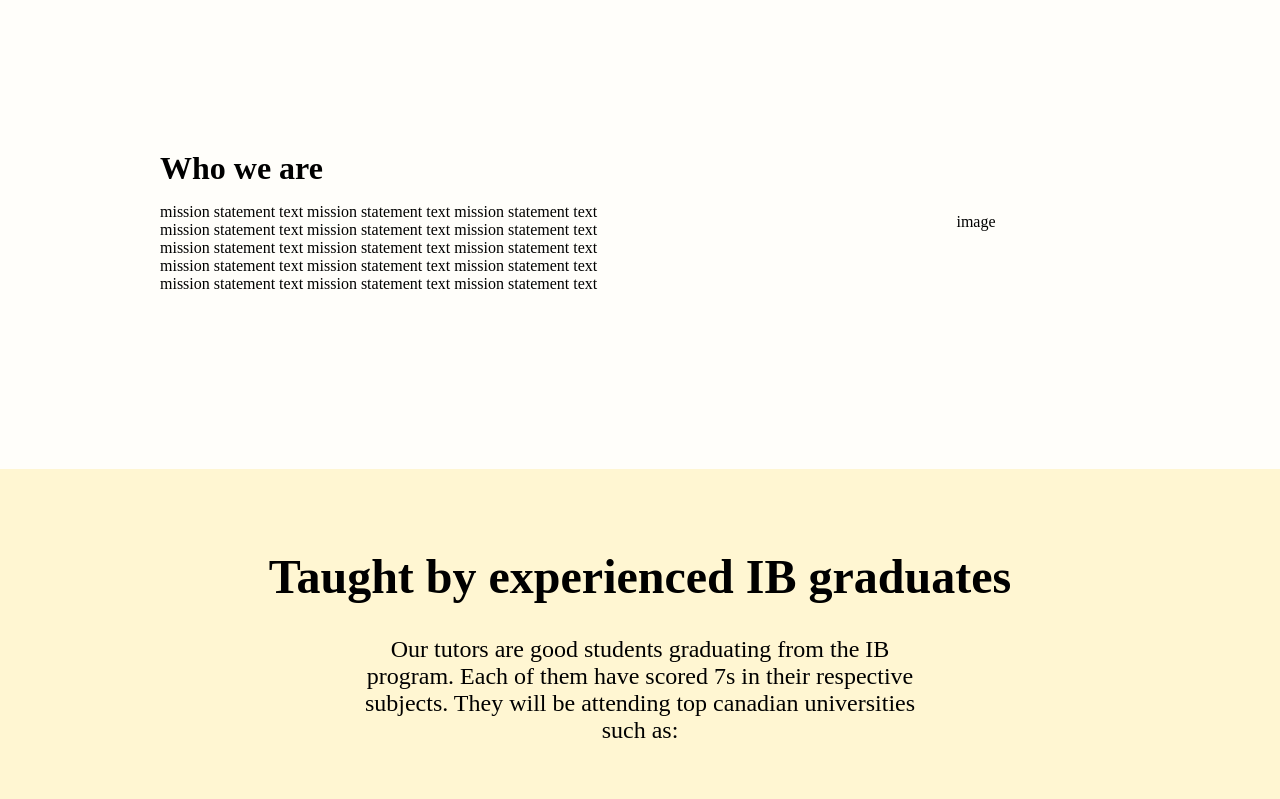
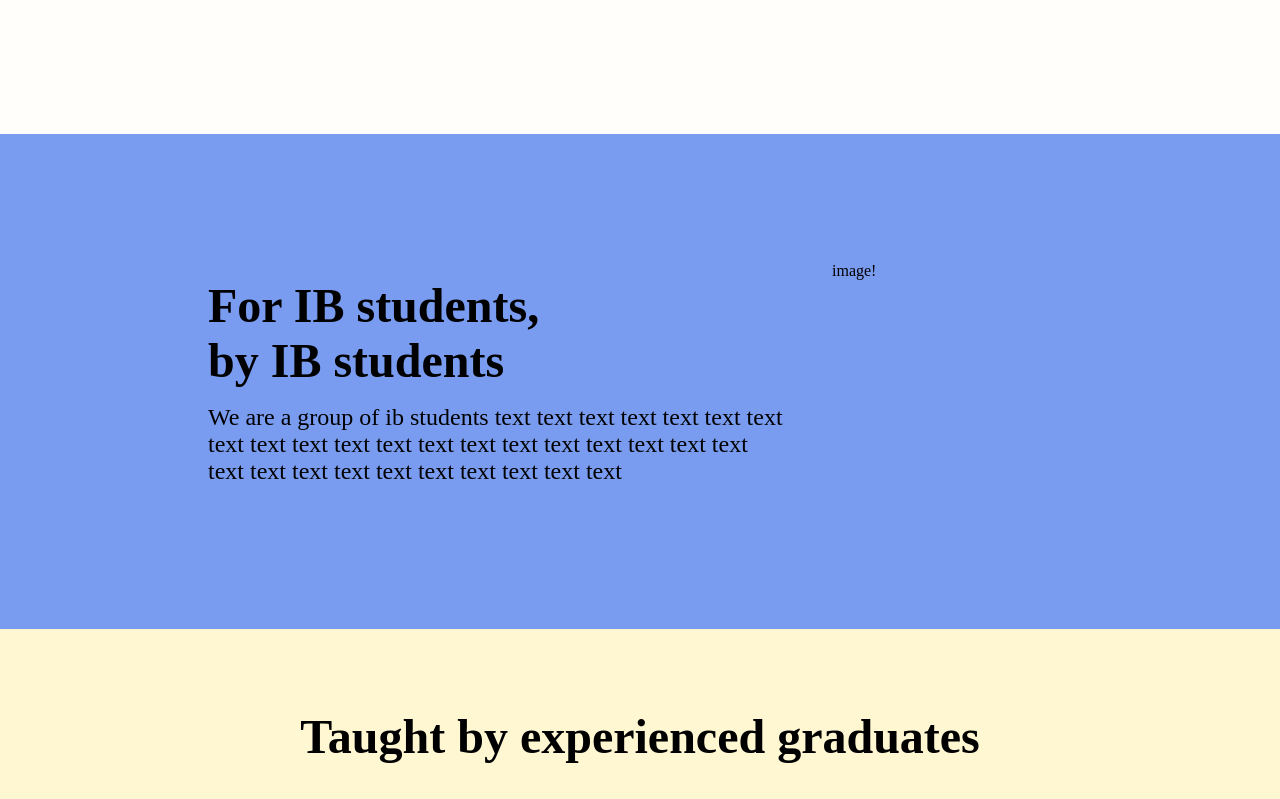
Before and after one commit to redmac135/apreptutors, a SvelteKit app in the folder frontend/: page / in a window 1280 px wide. Shown: the part 480-1279 px from the top of the page. Built offline with nearby package versions, Linux system fonts and the light colour scheme.

Commit message:
about section

```diff
--- a/frontend/src/routes/+layout.svelte
+++ b/frontend/src/routes/+layout.svelte
@@ -23,7 +23,7 @@
 <style>
 	nav {
 		display: flex;
-		background-color: white;
+		background-color: var(--white);
 		justify-content: space-between;
         width: 100%;
 		max-width: 1140px;
--- a/frontend/src/routes/+page.svelte
+++ b/frontend/src/routes/+page.svelte
@@ -1,4 +1,6 @@
 <script>
+	import AboutComponent from './AboutComponent.svelte';
+
 	import BackgroundSection from './BackgroundSection.svelte';
 </script>
 
@@ -9,18 +11,7 @@
 		<button><a href="/#">Learn More</a></button>
 	</div>
 
-	<div class="section flex-container">
-		<div class="left-side">
-			<h1 class="title-text">Who we are</h1>
-			<p class="description-text">
-				mission statement text mission statement text mission statement text mission statement text
-				mission statement text mission statement text mission statement text mission statement text
-				mission statement text mission statement text mission statement text mission statement text
-				mission statement text mission statement text mission statement text
-			</p>
-		</div>
-		<div class="right-side">image</div>
-	</div>
+	<AboutComponent />
 
 	<BackgroundSection />
 
@@ -126,13 +117,13 @@
 		border-radius: 0.3rem;
 		padding: 1rem 2rem;
 		margin: 2rem 0;
-        cursor: pointer;
-        transition: all 0.2s ease-in-out;
+		cursor: pointer;
+		transition: all 0.2s ease-in-out;
 	}
 
-    button:hover {
-        background-color: var(--light-blue);
-    }
+	button:hover {
+		background-color: var(--light-blue);
+	}
 
 	button a {
 		color: var(--white);
--- /dev/null
+++ b/frontend/src/routes/AboutComponent.svelte
@@ -0,0 +1,50 @@
+<div class="section">
+	<div class="container">
+		<div class="left">
+			<h1 class="title"><span>For IB students,</span><span>by IB students</span></h1>
+			<p class="description">
+				We are a group of ib students text text text text text text text text text text text text
+				text text text text text text text text text text text text text text text text text text
+			</p>
+		</div>
+		<div class="right">image!</div>
+	</div>
+</div>
+
+<style>
+	.section {
+		background-color: var(--light-blue);
+        padding: 4rem 0;
+	}
+
+	.container {
+		width: 75%;
+		margin: auto;
+		padding: 4rem;
+		display: flex;
+        justify-content: space-between;
+	}
+
+    .title {
+        font-size: 3rem;
+        margin: 1rem 0;
+    }
+
+    .title span {
+        display: block;
+    }
+
+    .description {
+        font-size: 1.5rem;
+        margin: 1rem 0;
+    }
+
+	.left {
+		width: 60%;
+		padding: 0 3rem;
+	}
+
+	.right {
+		width: 30%;
+	}
+</style>
--- a/frontend/src/routes/BackgroundSection.svelte
+++ b/frontend/src/routes/BackgroundSection.svelte
@@ -1,6 +1,6 @@
 <div class="section">
 	<div class="container">
-		<h1 class="title">Taught by experienced IB graduates</h1>
+		<h1 class="title">Taught by experienced graduates</h1>
 		<p class="description">
 			Our tutors are good students graduating from the IB program. Each of them have scored 7s in
 			their respective subjects. They will be attending top canadian universities such as:
```
